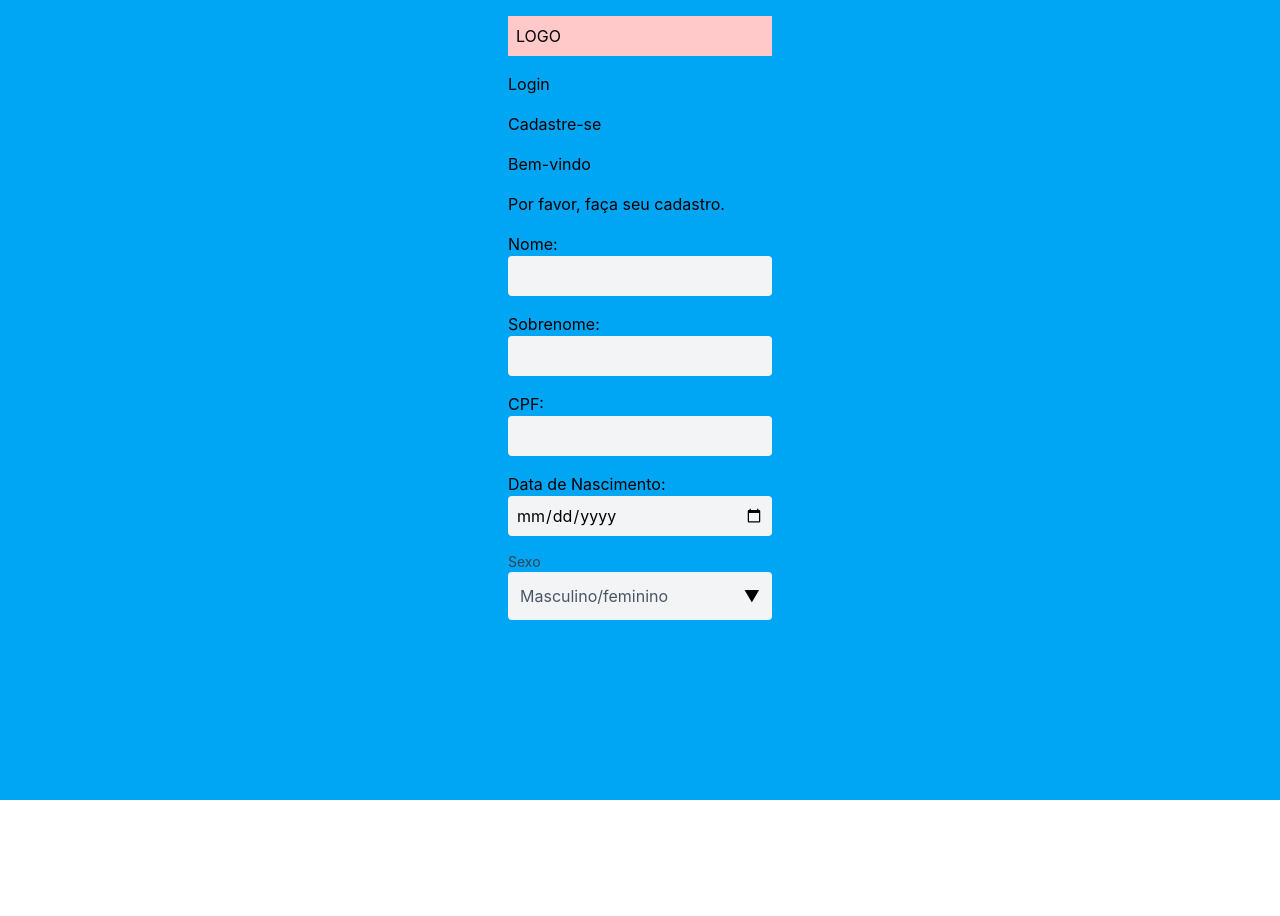
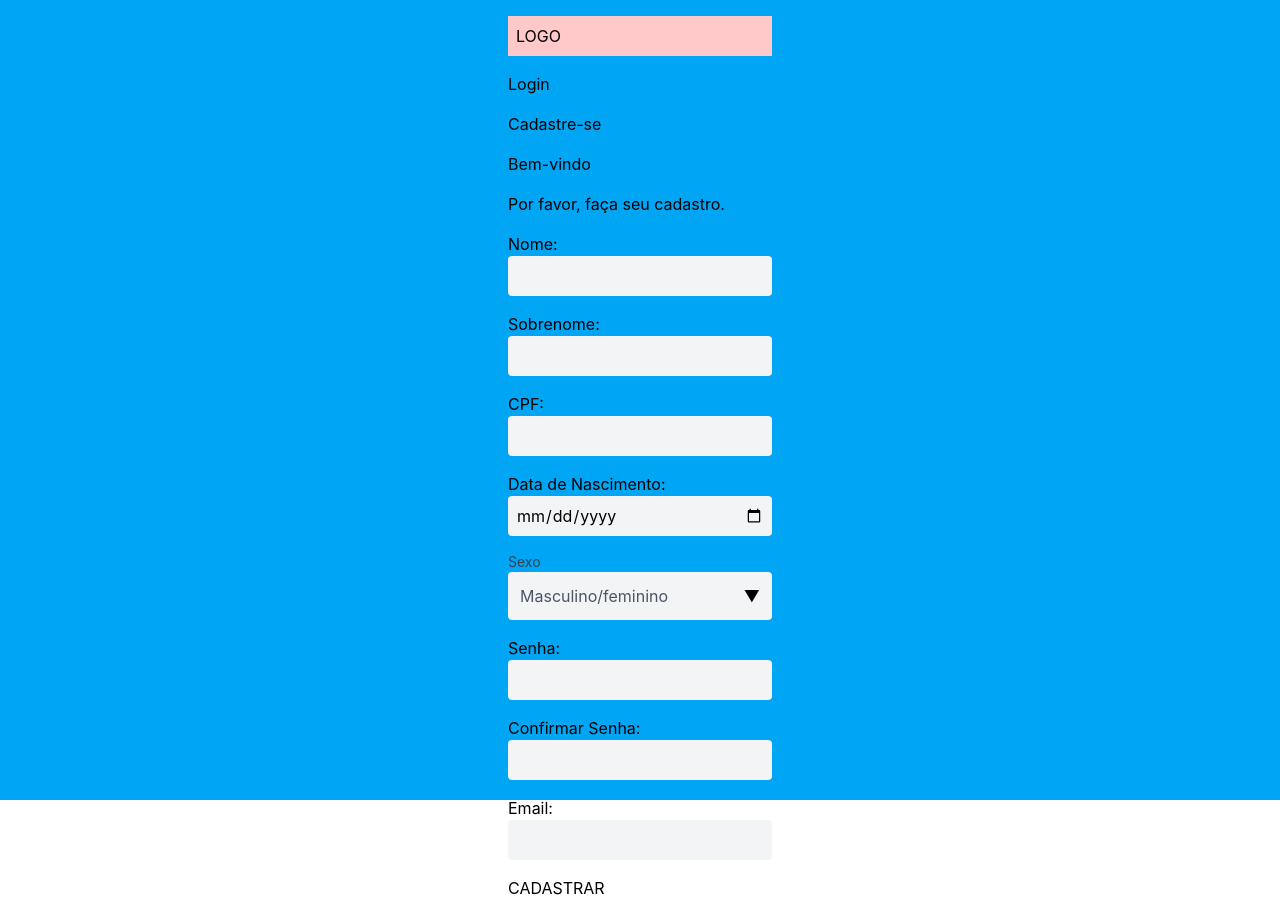
Before and after one commit to JohnOnias/PrintII-SDL, a React (Vite) app in the folder front/: page / in a window 1280 px wide. Before the commit the page ends 800 px from the top, so only its background shows below. Built offline with nearby package versions, Linux system fonts and the light colour scheme.

Commit message:
imputs de senha e button

```diff
--- a/front/src/pages/cadastro/Cadastro.jsx
+++ b/front/src/pages/cadastro/Cadastro.jsx
@@ -70,6 +70,32 @@ export default function Cadastro() {
           </div>
         )}
       </div>
+
+    {/* Inputs senha/email */}
+        <label className="flex flex-col">
+        Senha:
+        <input className="bg-gray-100 p-2 rounded" />
+        </label>
+
+        <label className="flex flex-col">
+        Confirmar Senha:
+        <input className="bg-gray-100 p-2 rounded" />
+        </label>
+
+        <label className="flex flex-col">
+        Email:
+        <input className="bg-gray-100 p-2 rounded" />
+        </label>
+
+        <button>
+            CADASTRAR
+        </button>
+
+
+
+
+
+
     </div>
   );
 }
```
